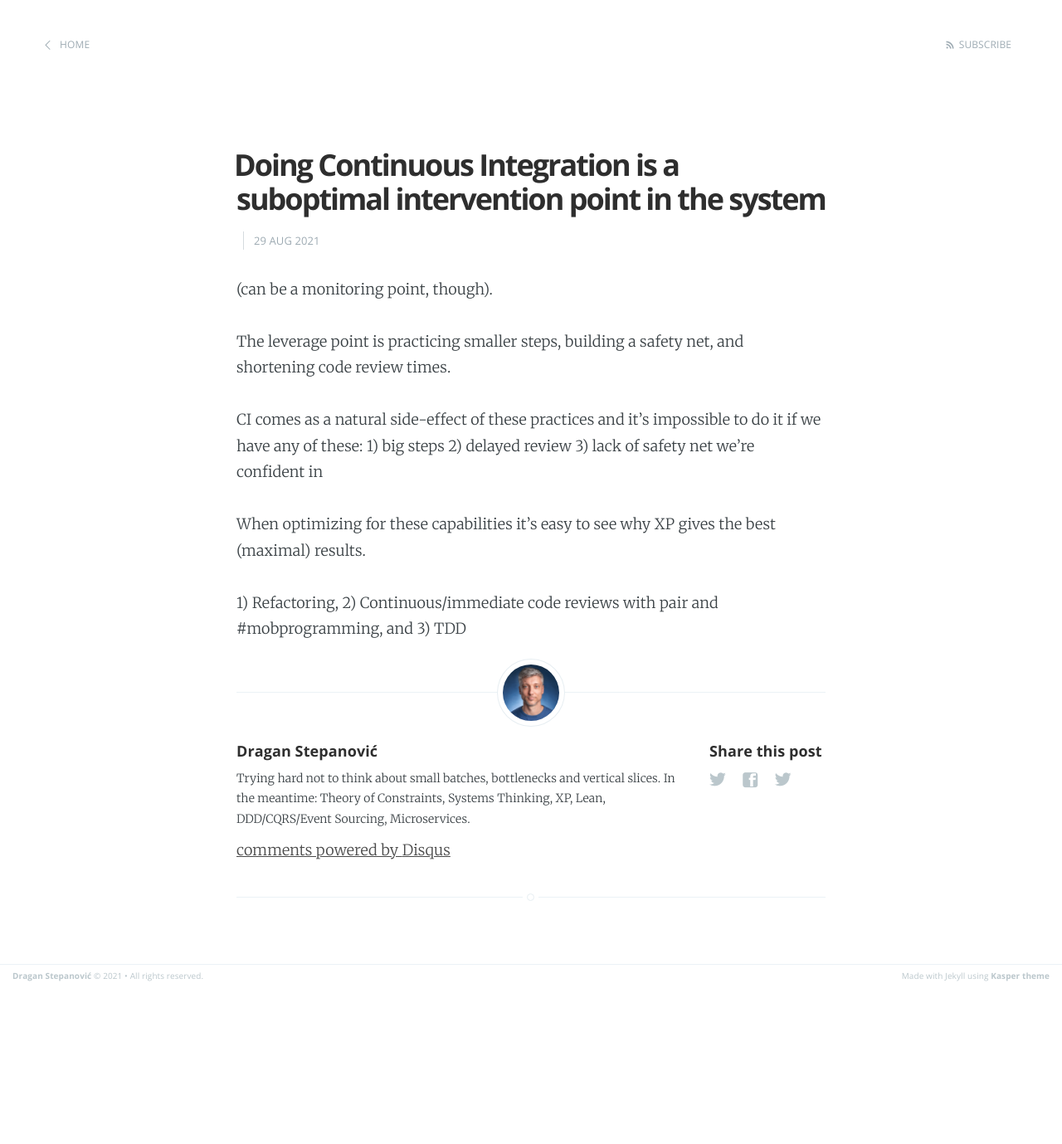
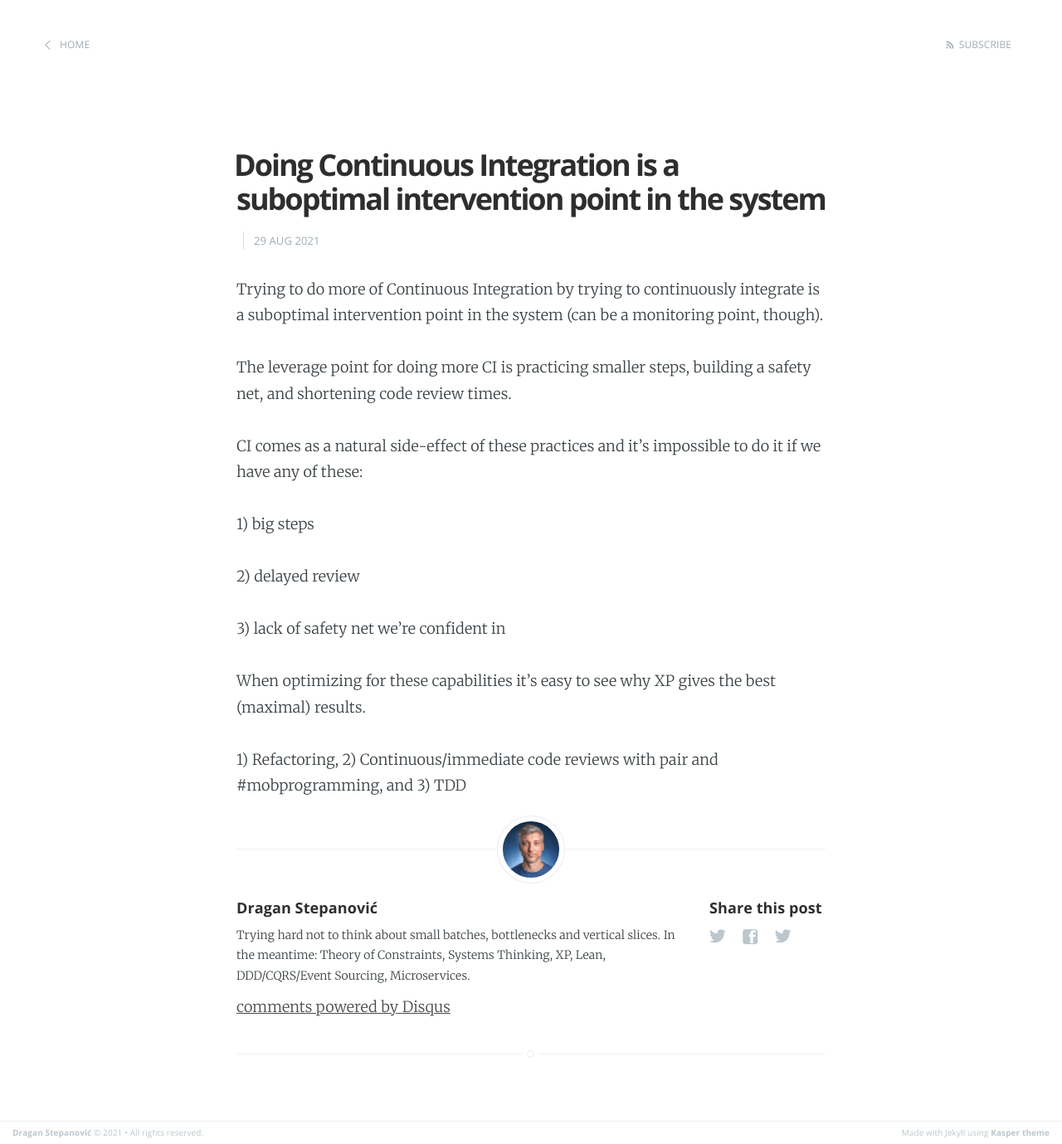
Before and after one commit to dragan-stepanovic/dragan-stepanovic.github.io, a Jekyll site: the page built from _posts/2021-08-29-doing-ci.md, in a window 1280 px wide. Shown: the whole page at 83% size. Built offline with Jekyll 4.4.1, drawn with Linux system fonts in a browser that asks for light colours; our own code applies the rules of GitHub Pages for plain Markdown files; comment, search, counter and statistics services are not loaded; before the commit the page ends 1190 px from its top, so only the background shows below that.

Commit message:
Update 2021-08-29-doing-ci.md

```diff
--- a/_posts/2021-08-29-doing-ci.md
+++ b/_posts/2021-08-29-doing-ci.md
@@ -2,15 +2,26 @@
 title: Doing Continuous Integration is a suboptimal intervention point in the system
 ---
 
-(can be a monitoring point, though).
+Trying to do more of Continuous Integration by trying to continuously integrate is a suboptimal intervention point in the system (can be a monitoring point, though).
 
-The leverage point is practicing smaller steps, building a safety net, and shortening code review times.
+
+
+The leverage point for doing more CI is practicing smaller steps, building a safety net, and shortening code review times.
+
+
 
 CI comes as a natural side-effect of these practices and it's impossible to do it if we have any of these:
+
 1) big steps
+
 2) delayed review
+
 3) lack of safety net we're confident in
+
+
 
 When optimizing for these capabilities it's easy to see why XP gives the best (maximal) results.
 
+
+
 1) Refactoring, 2) Continuous/immediate code reviews with pair and #mobprogramming, and 3) TDD
```
